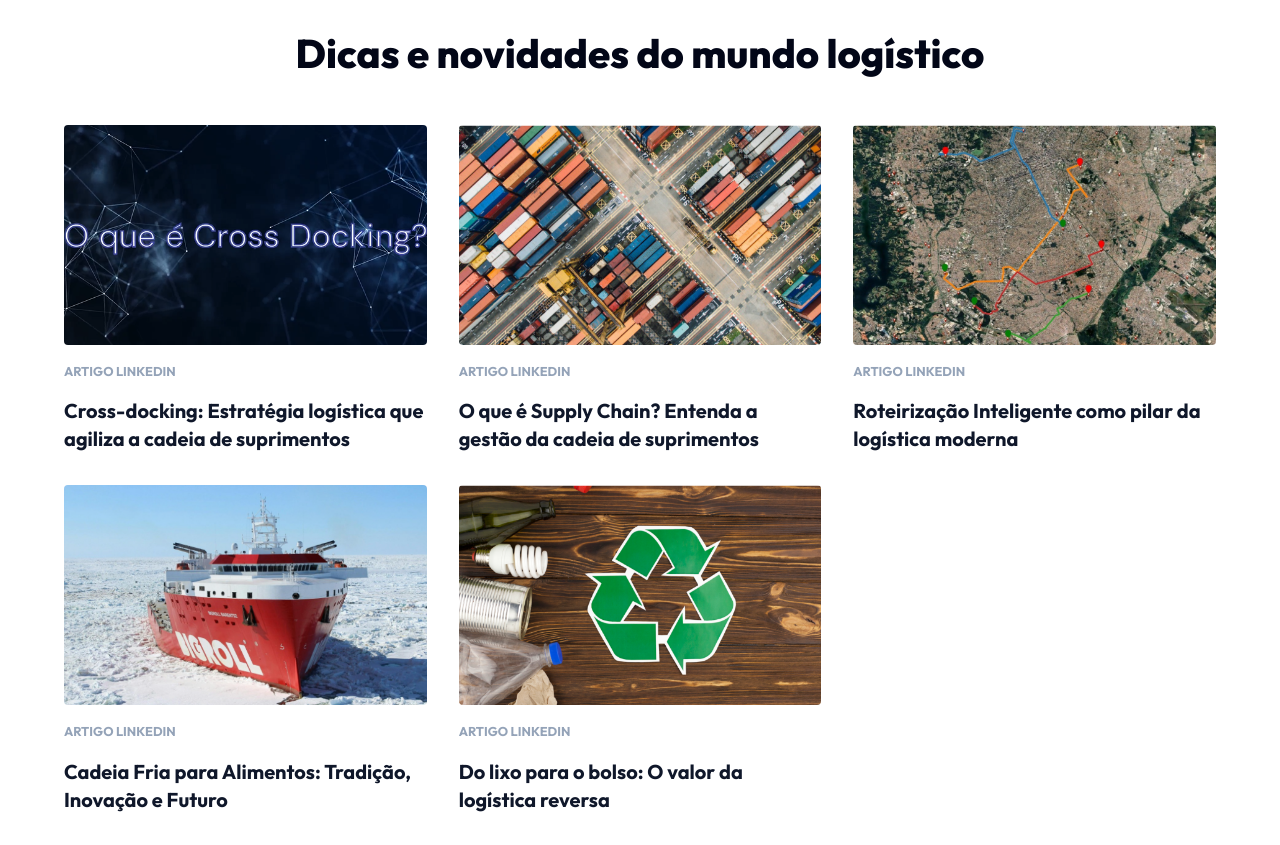
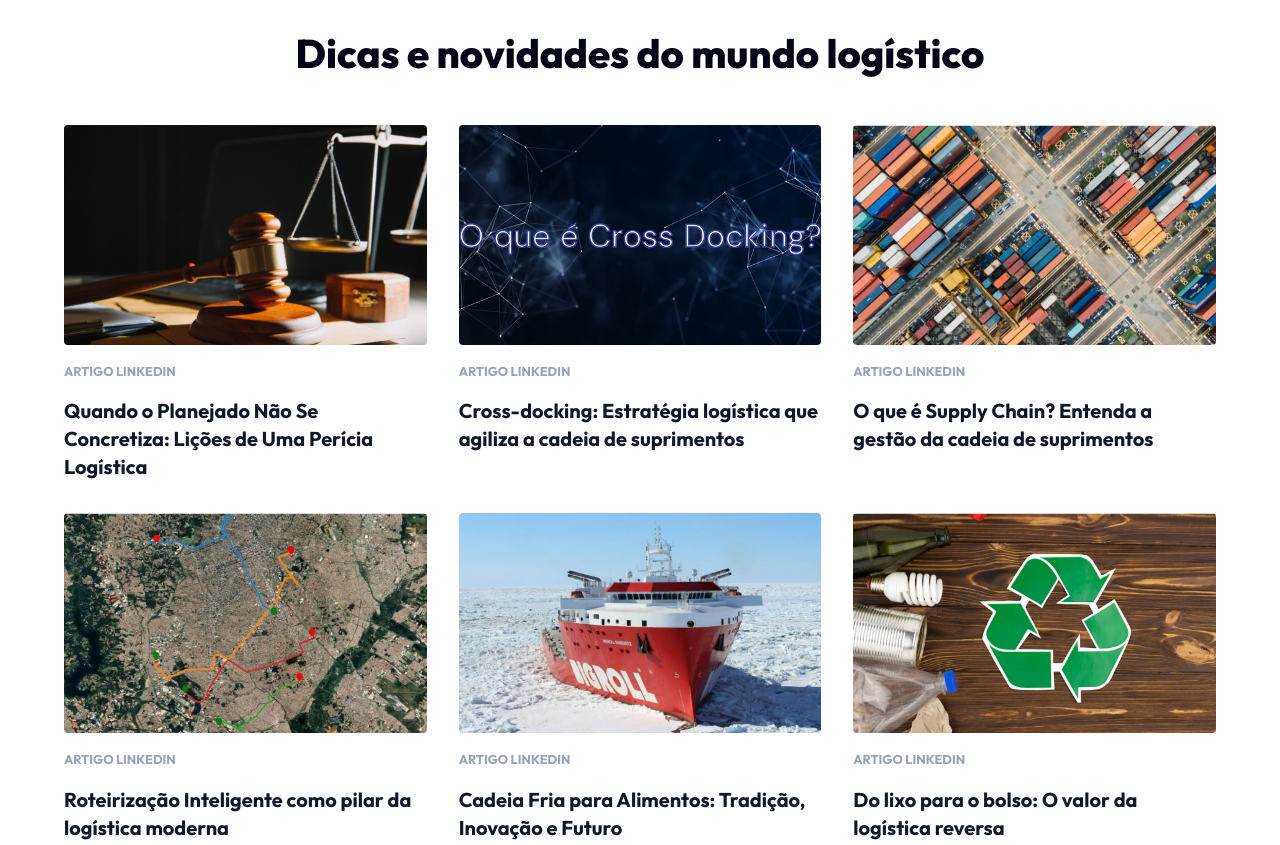
Before and after one commit to Luiz-Andradee/geologconsultoria, a plain HTML site: page index.html in a window 1280 px wide. Shown: the part 1860-2705 px from the top of the page. Drawn offline with nearby package versions, Linux system fonts and the light colour scheme; a web font is replaced by a local one.

```diff
--- a/index.html
+++ b/index.html
@@ -141,6 +141,18 @@
         </div>
 
         <div class="news-grid">
+          <!-- Article New: Justica -->
+          <article class="news-card">
+            <a href="https://www.linkedin.com/posts/prof-luiz-andrade_activity-7404518739758727168-TOqn?utm_source=share&utm_medium=member_desktop&rcm=ACoAAEuGA-8BmtTVN0zcLI8D2PgWm9nctDvJa4Q"
+              target="_blank" class="news-img">
+              <img src="img/justica.png" alt="Justiça na Logística">
+            </a>
+            <div class="news-date">Artigo LinkedIn</div>
+            <a href="https://www.linkedin.com/posts/prof-luiz-andrade_activity-7404518739758727168-TOqn?utm_source=share&utm_medium=member_desktop&rcm=ACoAAEuGA-8BmtTVN0zcLI8D2PgWm9nctDvJa4Q"
+              target="_blank">
+              <h3 class="news-title">Quando o Planejado Não Se Concretiza: Lições de Uma Perícia Logística</h3>
+            </a>
+          </article>
           <!-- Article 1: Cross-docking -->
           <article class="news-card">
             <a href="https://www.linkedin.com/pulse/cross-docking-estrat%C3%A9gia-log%C3%ADstica-que-est%C3%A1-cadeia-de-luiz-andrade-qfh2c"
@@ -777,7 +789,7 @@
 
           <div class="footer-info-item">
             <span>📍</span>
-            <span>Rua Ribeirão Areia, 123 - Ribeirão Areia<br>Pomerode - SC</span>
+            <span>Rua de Exemplo, 123 - Centro<br>Pomerode - SC</span>
           </div>
 
           <a href="mailto:contato@geologconsultoria.com.br" class="footer-info-item" style="text-decoration: none;">
```
